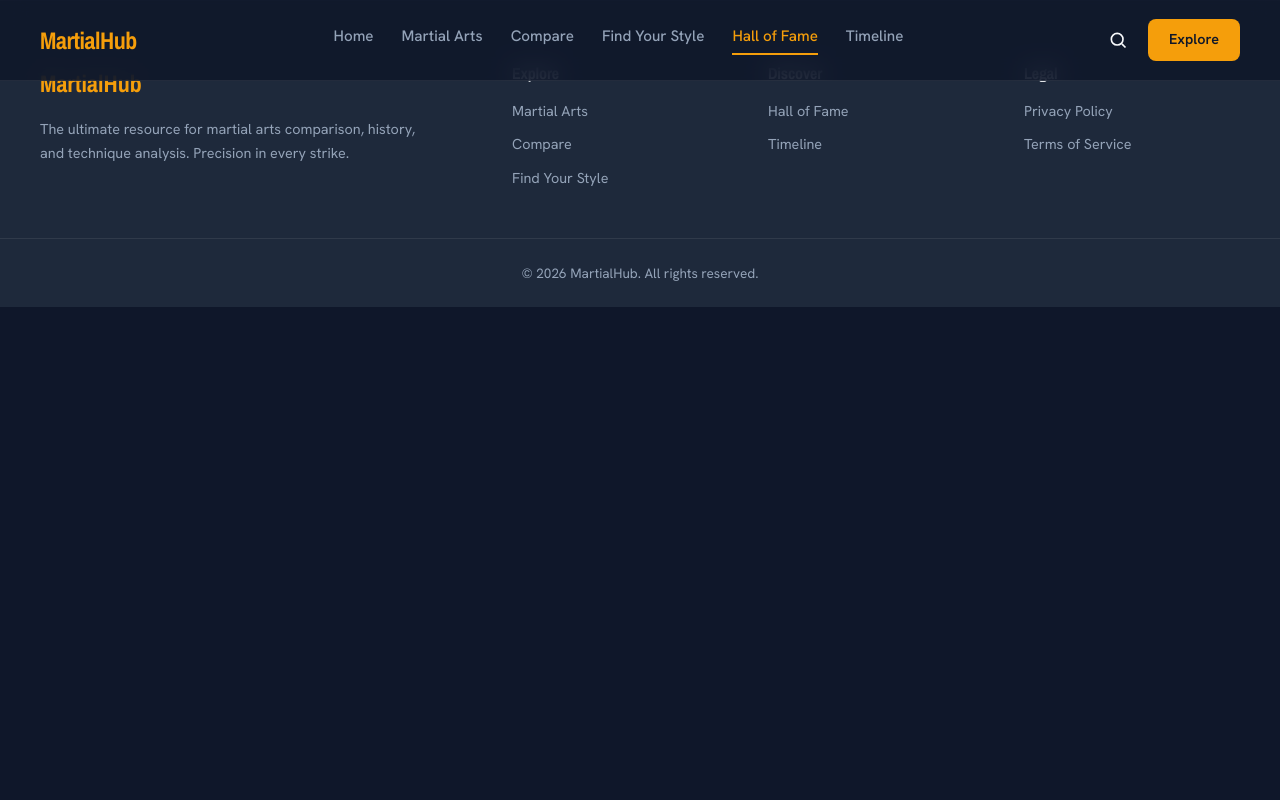
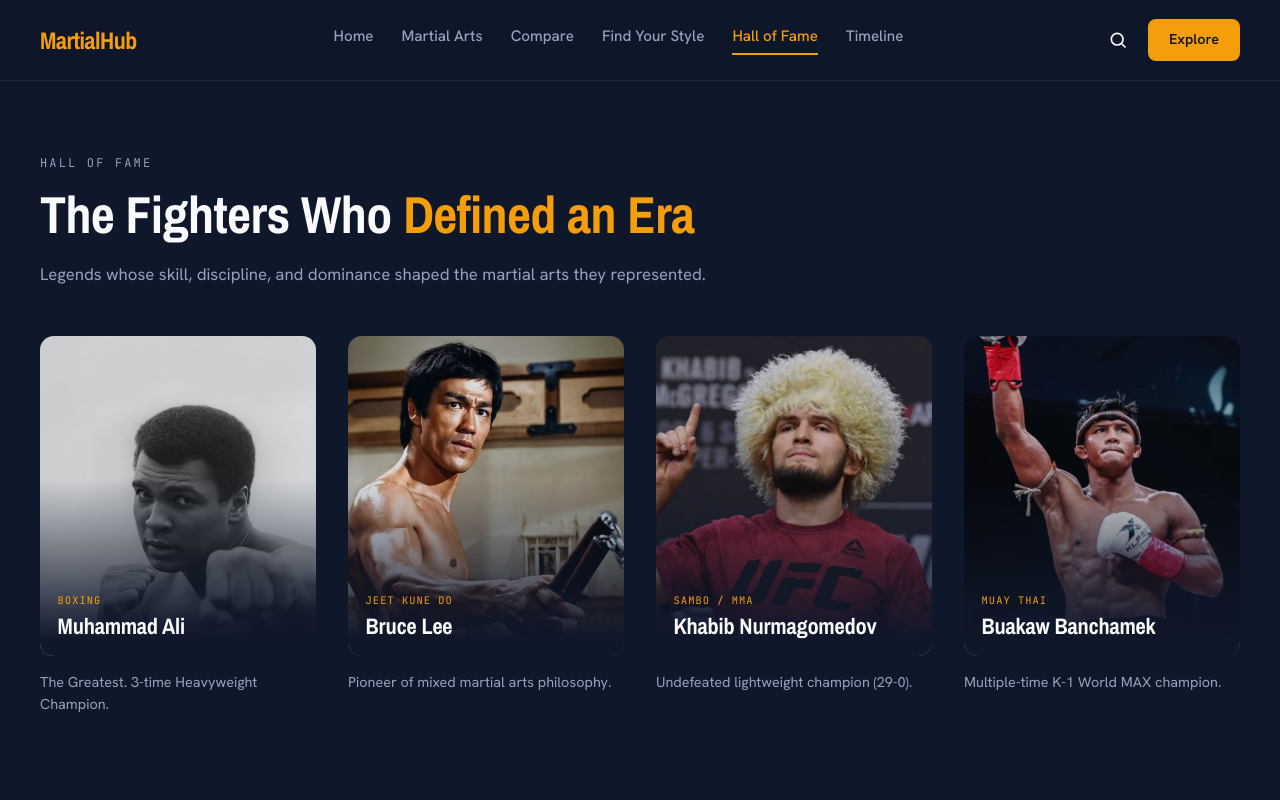
Before and after one commit to YazZiki/Martial-Hub, a React (Vite) app: page /hall-of-fame in a window 1280 px wide. Shown: the top 800 px of the page. Built offline with nearby package versions, Linux system fonts and the light colour scheme.

Commit message:
added the famous fighter page

```diff
--- a/src/App.jsx
+++ b/src/App.jsx
@@ -6,6 +6,7 @@ import MartialArts from "./pages/MartialArts/MartialArts"
 import MartialArtDetails from "./pages/MartialArtDetails/MartialArtDetails"
 import Compare from "./pages/compare/Compare";
 import Quiz from "./pages/Quiz/Quiz"
+import HallOfFame from "./pages/HallOfFame/HallOfFame";
 
 
 function App() {
@@ -20,6 +21,7 @@ function App() {
         <Route path="/martial-arts/:id" element={<MartialArtDetails/>}/>
         <Route path="/compare" element={<Compare/>}/>
         <Route path="/quiz" element={<Quiz/>}/>
+        <Route path="/hall-of-fame" element={<HallOfFame/>}/>
 
       </Routes>
     </main>
--- /dev/null
+++ b/src/pages/HallOfFame/HallOfFame.jsx
@@ -0,0 +1,33 @@
+import { fighters } from "../../data/fighters";
+import FighterCard from "../../components/FighterCard/FighterCard";
+import Reveal from "../../components/Section/Reveal";
+import styles from "./HallOfFame.module.css";
+
+function HallOfFame() {
+  return (
+    <section className="section container">
+      <Reveal>
+        <div className={styles.header}>
+          <span className="eyebrow">Hall of Fame</span>
+          <h1>
+            The Fighters Who <span className="text-accent">Defined an Era</span>
+          </h1>
+          <p>
+            Legends whose skill, discipline, and dominance shaped the martial
+            arts they represented.
+          </p>
+        </div>
+      </Reveal>
+
+      <div className={styles.grid}>
+        {fighters.map((fighter, index) => (
+          <Reveal key={fighter.id} delay={index * 0.06}>
+            <FighterCard fighter={fighter} />
+          </Reveal>
+        ))}
+      </div>
+    </section>
+  );
+}
+
+export default HallOfFame;
--- /dev/null
+++ b/src/pages/HallOfFame/HallOfFame.module.css
@@ -0,0 +1,29 @@
+.header {
+  max-width: 42rem;
+  margin-bottom: 3rem;
+  padding-top: 3rem;
+}
+
+.header h1 {
+  font-size: clamp(2.25rem, 5vw, 3.25rem);
+  margin-top: 0.75rem;
+  margin-bottom: 1rem;
+}
+
+.header p {
+  color: var(--color-text-muted);
+  font-size: 1.05rem;
+  line-height: 1.7;
+}
+
+.grid {
+  display: grid;
+  grid-template-columns: repeat(2, 1fr);
+  gap: 2rem;
+}
+
+@media (min-width: 1024px) {
+  .grid {
+    grid-template-columns: repeat(4, 1fr);
+  }
+}
```
